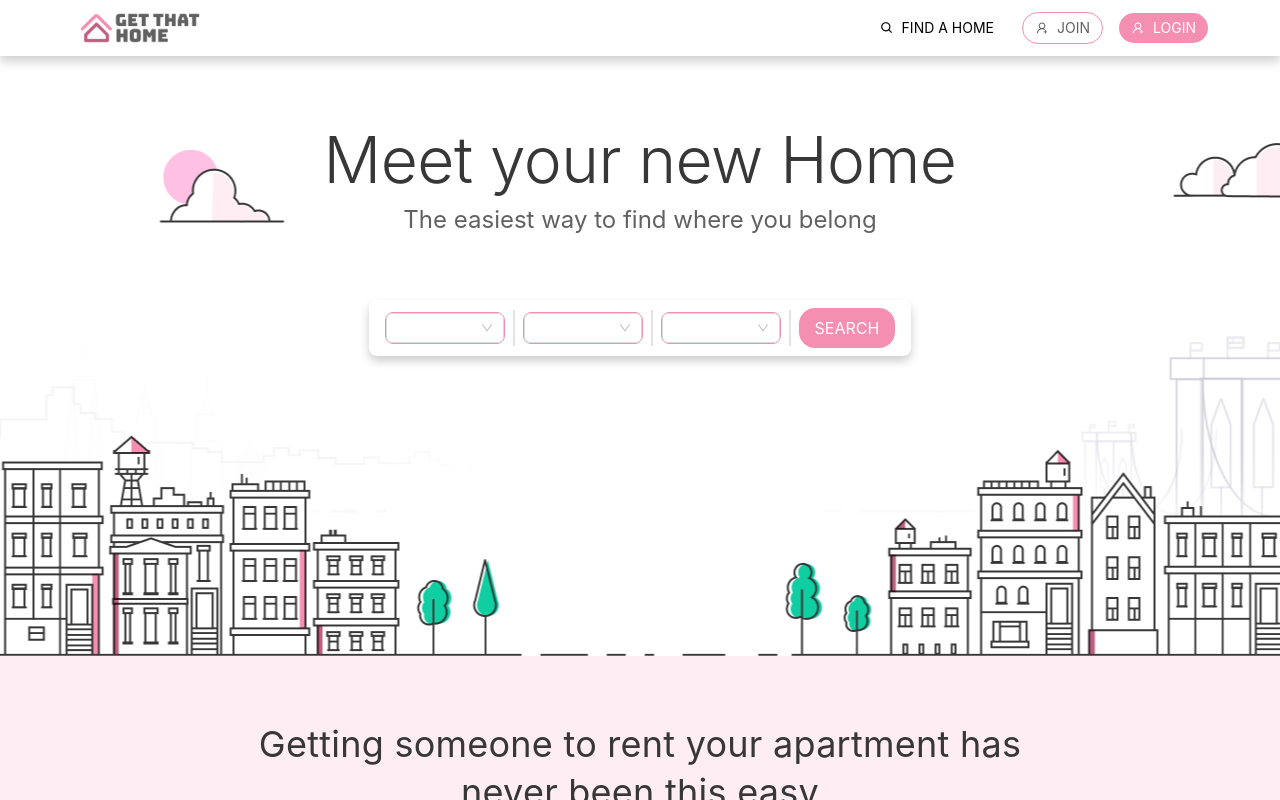
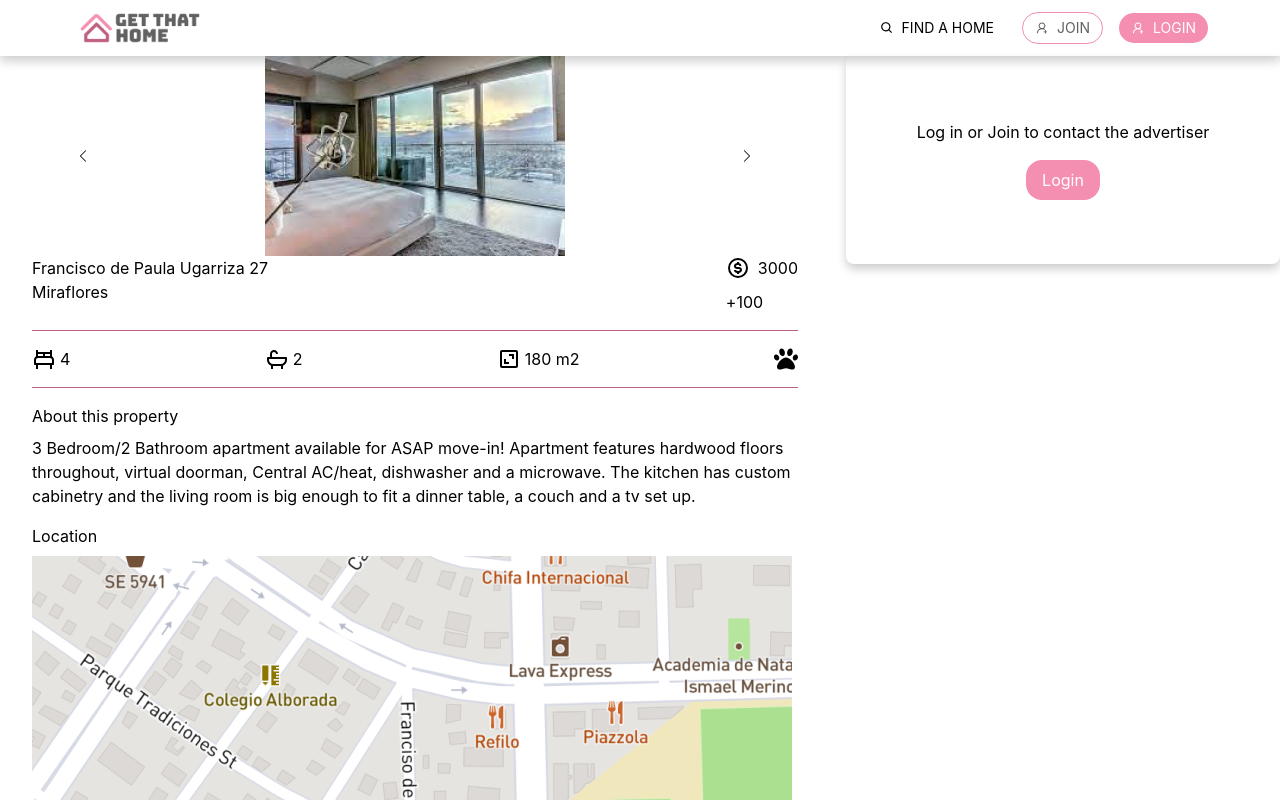
Before and after one commit to ifs99/get-that-home-frontend-team5, a React (Vite) app: page / in a window 1280 px wide. Shown: the top 800 px of the page. Built offline with nearby package versions, Linux system fonts and the light colour scheme.

Commit message:
Task:PropertyDetail Initial

```diff
--- a/src/UnauthenticatedApp.jsx
+++ b/src/UnauthenticatedApp.jsx
@@ -6,6 +6,7 @@ import GuestMainContainer from "./components/GuestMainContainer/GuestMainContain
 import Signup from "./components/Signup/Signup";
 import LogedinFooter from "./components/Footer/logedinfooter";
 import SignupForm from "./components/SignupForm/SignupForm";
+import PropertyDetail from "./components/PropertyDetail/propertydetail";
 
 function UnauthenticatedApp() {
   return (
@@ -13,7 +14,7 @@ function UnauthenticatedApp() {
       <Header />
       <Routes>
         {/* <Route index element={<Navigate to="" replace={true}/>}/> */}
-        <Route exact path="/" element={<GuestMainContainer />} />
+        <Route exact path="/" element={<PropertyDetail />} />
         <Route path="/signup" element={<Signup />} />
         <Route path="/signup/homeseeker" element={<SignupForm />} />
         <Route path="/signup/landlord" element={<SignupForm />} />
--- /dev/null
+++ b/src/components/PropertyDetail/propertydetail.jsx
@@ -0,0 +1,209 @@
+import styled from "@emotion/styled";
+import Button from "../ui/button";
+import { BsChevronLeft, BsChevronRight } from "react-icons/bs";
+import { BiDollarCircle, BiBed, BiBath, BiArea } from "react-icons/bi";
+import { FaPaw } from "react-icons/fa";
+
+import { typography, fonts } from "../../styles";
+
+const PropertyDetailContainer = styled.div`
+  display: flex;
+  flex-grow: 1;
+  align-items: flex-start;
+  gap: 1rem;
+  align-self: stretch;
+`;
+
+const PropertyInfo = styled.div`
+  display: flex;
+  width: 51.875rem;
+  flex-direction: column;
+  align-items: center;
+`;
+
+const PropertyContact = styled.div`
+  display: flex;
+  flex-direction: column;
+  padding: 2rem;
+  align-items: center;
+  gap: 0.625rem;
+  flex: 1 0 0;
+  border-radius: 0.5rem;
+  background: var(--white, #fff);
+  box-shadow: 0px 5px 10px 0px rgba(0, 0, 0, 0.2);
+`;
+
+const ContactContainer = styled.div`
+  display: flex;
+  padding: 2rem;
+  flex-direction: column;
+  align-items: center;
+  gap: 1rem;
+  align-self: stretch;
+`;
+
+const PD = styled.div`
+  display: flex;
+  padding: 0rem 2rem;
+  flex-direction: column;
+  align-items: flex-start;
+  gap: 1rem;
+  align-self: stretch;
+`;
+
+const PropertyImageContainer = styled.div`
+  display: flex;
+  padding: 0rem 4rem;
+  justify-content: space-between;
+  align-items: center;
+  align-self: stretch;
+`;
+
+const Body1 = styled.p`
+  text-align: center;
+`;
+
+const PDTitle = styled.div`
+  display: flex;
+  align-items: flex-start;
+  gap: 0.625rem;
+  align-self: stretch;
+`;
+
+const PDAddress = styled.div`
+  display: flex;
+  flex-direction: column;
+  align-items: flex-start;
+  flex: 1 0 0;
+`;
+const PDPriceContainer = styled.div`
+  display: flex;
+  flex-direction: column;
+  align-items: flex-start;
+  gap: 0.625rem;
+  align-self: stretch;
+`;
+const PDPrice = styled.div`
+  display: flex;
+
+  align-items: center;
+  gap: 0.5rem;
+`;
+
+const PDCommodities = styled.div`
+  display: flex;
+  flex-direction: column;
+  align-items: flex-start;
+  gap: 1rem;
+  align-self: stretch;
+`;
+
+const PDBorder = styled.div`
+  height: 0.0625rem;
+  align-self: stretch;
+  background: var(--dark-pink, #bf5f82);
+`;
+
+const PDComIcons = styled.div`
+  display: flex;
+  justify-content: space-between;
+  align-items: center;
+  align-self: stretch;
+`;
+
+const Icon = styled.div`
+  display: flex;
+  align-items: flex-start;
+  gap: 0.25rem;
+`;
+
+const PDAbout = styled.div`
+  display: flex;
+  flex-direction: column;
+  align-items: flex-start;
+  gap: 0.5rem;
+`;
+
+const PDMap = styled.div`
+  display: flex;
+  flex-direction: column;
+  align-items: flex-start;
+  gap: 0.5rem;
+`;
+function PropertyDetail() {
+  return (
+    <PropertyDetailContainer>
+      <PropertyInfo>
+        <PropertyImageContainer>
+          <Button type="" size="sm">
+            <BsChevronLeft />
+          </Button>
+          <img src="src/assets/PropertyPlaceholder.png" />
+          <Button type="" size="sm">
+            <BsChevronRight />
+          </Button>
+        </PropertyImageContainer>
+        <PD>
+          <PDTitle>
+            <PDAddress>
+              <p>Francisco de Paula Ugarriza 27</p>
+              <p>Miraflores</p>
+            </PDAddress>
+            <PDPriceContainer>
+              <PDPrice>
+                <BiDollarCircle size={24} />
+                <p>3000</p>
+              </PDPrice>
+              <PDPrice>
+                <p>+100</p>
+              </PDPrice>
+            </PDPriceContainer>
+          </PDTitle>
+          <PDCommodities>
+            <PDBorder></PDBorder>
+            <PDComIcons>
+              <Icon>
+                <BiBed size={24} />
+                <p>4</p>
+              </Icon>
+              <Icon>
+                <BiBath size={24} />
+                <p>2</p>
+              </Icon>
+              <Icon>
+                <BiArea size={24} />
+                <p>180 m2</p>
+              </Icon>
+              <Icon>
+                <FaPaw size={24} />
+              </Icon>
+            </PDComIcons>
+            <PDBorder></PDBorder>
+          </PDCommodities>
+          <PDAbout>
+            <p>About this property</p>
+            <p>
+              3 Bedroom/2 Bathroom apartment available for ASAP move-in!
+              Apartment features hardwood floors throughout, virtual doorman,
+              Central AC/heat, dishwasher and a microwave. The kitchen has
+              custom cabinetry and the living room is big enough to fit a dinner
+              table, a couch and a tv set up.
+            </p>
+          </PDAbout>
+          <PDMap>
+            <p>Location</p>
+            <img src="src/assets/PDMap.png" />
+          </PDMap>
+        </PD>
+      </PropertyInfo>
+      <PropertyContact>
+        <ContactContainer>
+          <Body1>Log in or Join to contact the advertiser</Body1>
+          <Button type="primary">Login</Button>
+        </ContactContainer>
+      </PropertyContact>
+    </PropertyDetailContainer>
+  );
+}
+
+export default PropertyDetail;
```
Also changed, not shown: src/assets/PDMap.png (added).
